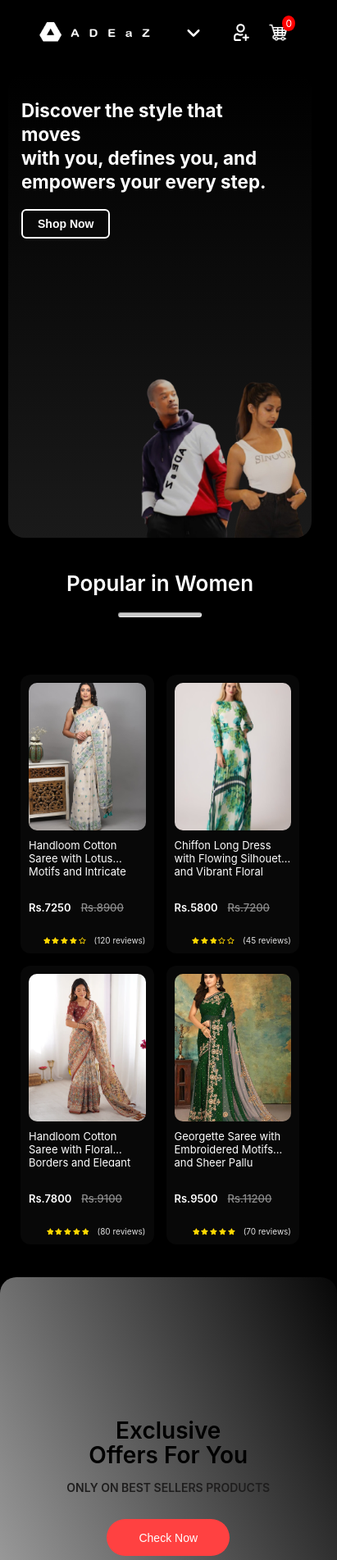
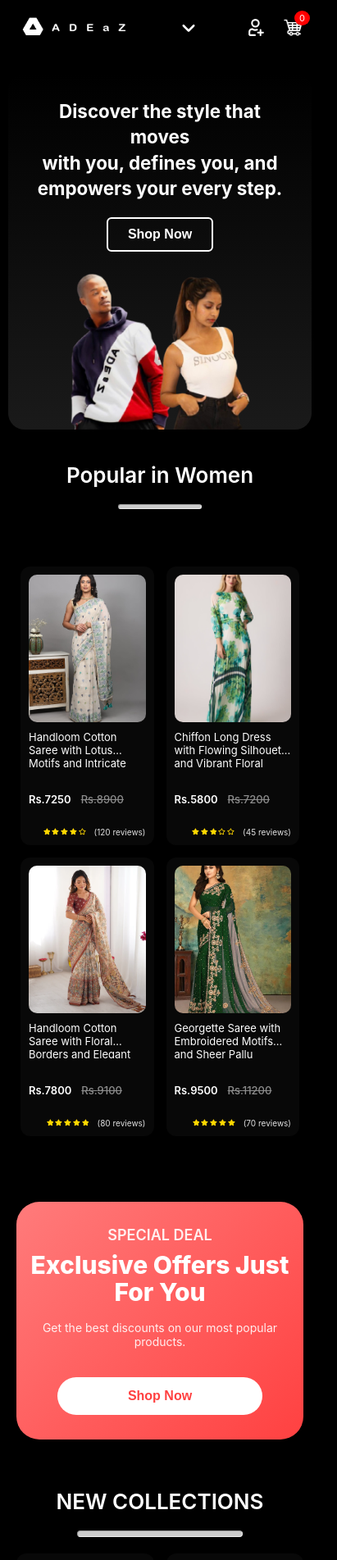
Before and after one commit to NimeshDeepamal/Adeaz-Website, a React (Create React App) app: page / in a window 390 px wide. Shown: the top 1903 px of the page at 82% size, 411 px wide, since content can reach past the window. Built offline with nearby package versions, Linux system fonts and the light colour scheme.

Commit message:
style: make responsive

```diff
--- a/src/Components/Hero/Hero.css
+++ b/src/Components/Hero/Hero.css
@@ -1,25 +1,22 @@
 .hero {
   display: flex;
   justify-content: space-between;
-  align-items: stretch;
+  align-items: center;
   background: linear-gradient(to bottom, #000000, #1a1a1a);
   border-radius: 30px;
   margin: 20px;
-  padding: 40px 2px 40px 70px;
-  height: 70vh;
+  padding: 40px 50px;
+  min-height: 70vh;
   overflow: hidden;
   position: relative;
-  flex-wrap: wrap;
+  flex-wrap: nowrap;
 }
 
 .hero-left {
   flex: 1;
-  display: flex;
-  flex-direction: column;
-  margin-top: 10%;
   color: white;
   z-index: 2;
-  max-width: 600px;
+  max-width: 550px;
 }
 
 .hero-left h2 {
@@ -36,9 +33,8 @@
   font-size: 16px;
   font-weight: bold;
   border-radius: 6px;
-  width: fit-content;
   cursor: pointer;
-  transition: all 0.3s ease;
+  transition: 0.3s ease;
 }
 
 .hero-left button:hover {
@@ -48,59 +44,47 @@
 
 .hero-right {
   flex: 1;
-  position: relative;
   display: flex;
   justify-content: flex-end;
   align-items: flex-end;
-  gap: 10px;
 }
 
 .hero-right img {
-  margin-top: 43px;
-  height: 190%;
-  max-height: 500px;
+  width: 100%;
+  max-width: 450px;        /* ⬅️ Stops overlap */
+  height: auto;
   object-fit: contain;
-  position: relative;
   z-index: 1;
+
 }
 
 /* ---------- Responsive ---------- */
-
+@media (min-width: 1025px) {
+  .hero-right img {
+    margin-bottom: -150px;
+  }
+}
 /* Tablets */
 @media (max-width: 1024px) {
   .hero {
     flex-direction: column;
-    height: auto;
     text-align: center;
-    padding: 60px 20px;
-    position: relative;
+    padding: 50px 30px;
+    min-height: auto;
   }
 
   .hero-left {
-    align-items: center;
-    margin-top: 0;
-    z-index: 2;
-  }
-
-  .hero-left h2 {
-    font-size: 2rem;
-    margin-bottom: 25px;
+    max-width: 90%;
   }
 
   .hero-right {
-    position: absolute;
-    bottom: 0;
-    right: 0;
-    width: 100%;
-    justify-content: flex-end;
-    align-items: flex-end;
-    opacity: 0.9;
+    justify-content: center;
+    margin-top: 20px;
   }
 
   .hero-right img {
-    height: 300px;
-    max-height: 350px;
-    object-fit: contain;
+    max-width: 350px;
+    margin-bottom: -50px;
   }
 }
 
@@ -110,77 +94,30 @@
     padding: 40px 20px;
     margin: 10px;
     border-radius: 20px;
-    height: 65vh;
-    overflow: hidden;
-  }
-
-  .hero-left {
-    align-items: flex-start;
-    text-align: left;
+    min-height: auto;
   }
 
   .hero-left h2 {
     font-size: 1.8rem;
-    line-height: 1.3;
     margin-bottom: 20px;
   }
 
-  .hero-left button {
-    font-size: 15px;
-    padding: 8px 20px;
-  }
-
-  .hero-right {
-    position: absolute;
-    bottom: 0;
-    right: 10px;
-    justify-content: flex-end;
-    align-items: flex-end;
-    opacity: 0.9;
-  }
-
   .hero-right img {
-    height: 250px;
-    max-height: 280px;
+    max-width: 280px;   /* ⬅️ Smaller on mobile */
   }
 }
 
-/* Extra small devices ≤480px */
+/* Extra small ≤480px */
 @media (max-width: 480px) {
   .hero {
-    height: 60vh;
     padding: 30px 16px;
-    margin: 10px;
-    text-align: left;
-    border-radius: 20px;
-    overflow: hidden;
-  }
-
-  .hero-left {
-    align-items: flex-start;
-    max-width: 90%;
   }
 
   .hero-left h2 {
     font-size: 1.4rem;
-    line-height: 1.3;
-    margin-bottom: 18px;
-  }
-
-  .hero-left button {
-    font-size: 14px;
-    padding: 8px 18px;
-  }
-
-  .hero-right {
-    position: absolute;
-    bottom: 0;
-    right: 5px;
-    opacity: 0.8;
   }
 
   .hero-right img {
-    height: 200px;
-    max-height: 230px;
+    max-width: 220px;   /* ⬅️ Prevent overlap completely */
   }
 }
--- a/src/Components/Navbar/Navbar.css
+++ b/src/Components/Navbar/Navbar.css
@@ -2,27 +2,29 @@
   position: fixed;
   top: 0;
   left: 0;
-  width: 95%;
+  width: 100vw;
+  max-width: 100%;
   display: flex;
   align-items: center;
   justify-content: space-between;
-  padding: 20px 40px;
+  padding: 15px 30px;
   color: white;
   background-color: #000;
   z-index: 1000;
+  box-sizing: border-box;
   transition: top 0.3s ease-in-out;
 }
 
-/* Hide/show on scroll */
+/* Hide / show on scroll */
 .navbar-hidden {
-  top: -100px; /* hide */
+  top: -100px;
 }
 .navbar-visible {
-  top: 0; /* show */
+  top: 0;
 }
 
 .nav-logo img {
-  width: 150px;
+  width: 140px;
 }
 
 .nav-menu {
@@ -44,7 +46,6 @@
   height: 2px;
   background-color: white;
   border: none;
-  margin-top: 4px;
 }
 
 .nav-login-cart {
@@ -62,46 +63,49 @@
   position: absolute;
   background-color: red;
   color: white;
-  font-size: 12px;
-  padding: 2px 4px;
+  font-size: 11px;
+  padding: 2px 6px;
   border-radius: 50%;
   top: -8px;
   right: -8px;
 }
 
+/* Mobile dropdown */
 .nav-dropdown {
   display: none;
   width: 30px;
   cursor: pointer;
 }
 
-/* Responsive */
+/* ------- Responsive ------- */
 @media (max-width: 900px) {
-  .navbar{
-    width: 80%;
+  .navbar {
+    padding: 15px 20px;
+    width: 100vw;
   }
+
+  .nav-dropdown {
+    display: block;
+  }
+
   .nav-menu {
     display: none;
     flex-direction: column;
     position: absolute;
-    top: 80px;
-    width: 100%;
+    top: 70px;
+    left: 0;
+    width: 100vw;
+    padding: 20px 0;
     background-color: #000;
-    left: 0;
-    padding: 20px 0;
     z-index: 99;
   }
 
   .nav-menu.nav-menu-visible {
     display: flex;
   }
-
-  .nav-dropdown {
-    display: block;
-  }
 }
 
-/* Add padding-top to main content to prevent overlap */
-body > *:not(.navbar) {
-  padding-top: 80px; /* adjust according to navbar height */
+body {
+  padding-top: 80px;
+  overflow-x: hidden;
 }
--- a/src/Components/Offers/Offer.css
+++ b/src/Components/Offers/Offer.css
@@ -1,171 +1,130 @@
-.offers {
-  display: flex;
-  width: 70%;
-  height: 70vh;
-  margin: auto;
-  margin-bottom: 100px;
-  padding: 0 140px;
-  background: linear-gradient(to bottom left, #070707, #d8d8d8);
-  gap: 30px;
-  border-radius: 20px;
-  align-items: center;
+/* ===========================
+   OFFER SECTION - MODERN UI
+=========================== */
+
+html, body {
+  overflow-x: hidden;
 }
 
-/* Left side */
-.offers-left {
-  flex: 1;
+.offer-section {
+  width: 100%;
+  padding: 40px 20px;
   display: flex;
-  flex-direction: column;
   justify-content: center;
+  overflow: hidden;
+  box-sizing: border-box;
 }
 
-.offers-left h1 {
-  color: #000;
-  font-size: 80px;
+.offer-box {
+  width: 100%;
+  max-width: 1100px;
+  padding: 60px 30px;
+  border-radius: 28px;
+  background: linear-gradient(135deg, #ff7b7b, #ff4141);
+  box-shadow: 0px 20px 40px rgba(0,0,0,0.08);
+  text-align: left;
+  color: #fff;
+  box-sizing: border-box;
+}
+
+/* ---------------- Text ---------------- */
+.offer-sub {
+  font-size: 18px;
+  text-transform: uppercase;
   font-weight: 600;
+  opacity: 0.9;
   margin: 0;
+}
+
+.offer-title {
+  font-size: 54px;
+  font-weight: 800;
+  margin-top: 10px;
   line-height: 1.1;
 }
 
-.offers-left p {
-  color: #1e1d1d;
-  font-size: 22px;
-  font-weight: 600;
-  margin-top: 15px;
+.offer-desc {
+  margin-top: 18px;
+  font-size: 20px;
+  max-width: 550px;
+  opacity: 0.9;
 }
 
-.offers-left button {
-  width: 282px;
-  height: 70px;
-  border-radius: 35px;
-  background: #ff4141;
+.offer-btn {
+  margin-top: 35px;
+  padding: 18px 45px;
   border: none;
-  color: white;
-  font-size: 22px;
-  font-weight: 500;
-  margin-top: 30px;
+  border-radius: 40px;
+  background: #fff;
+  color: #ff4141;
+  font-size: 18px;
+  font-weight: 700;
   cursor: pointer;
-  transition: background-color 0.6s;
+  transition: 0.3s ease;
 }
 
-.offers-left button:hover {
-  background-color: #ff0303;
+.offer-btn:hover {
+  background: #ffe5e5;
+  transform: translateY(-3px);
 }
 
-/* Right side */
-.offers-right {
-  flex: 1;
-  display: flex;
-  align-items: center;
-  justify-content: flex-end;
-}
+/* ===========================
+   RESPONSIVE DESIGN
+=========================== */
 
-.offers-right img {
-  width: 100%;
-  max-width: 500px;
-  border-radius: 20px;
-  height: auto;
-  margin-bottom: 50px;
-}
-
-/* ✅ Tablet and Large Screen — keep same layout but smaller sizes */
-@media (max-width: 1024px) {
-  .offers {
-    width: 85%;
-    height: 50vh;
-    padding: 0 60px;
+/* --- Tablet (≤ 992px) --- */
+@media (max-width: 992px) {
+  .offer-box {
+    padding: 50px 25px;
   }
 
-  .offers-left h1 {
-    font-size: 60px;
+  .offer-title {
+    font-size: 42px;
   }
 
-  .offers-left p {
+  .offer-desc {
     font-size: 18px;
-  }
-
-  .offers-left button {
-    width: 220px;
-    height: 55px;
-    font-size: 18px;
-  }
-
-  .offers-right img {
-    max-width: 420px;
-    margin-bottom: 40px;
   }
 }
 
-/* ✅ Mobile Screens — stack content & image moves to bottom */
+/* --- Mobile (≤ 768px) --- */
 @media (max-width: 768px) {
-  .offers {
-    flex-direction: column;
-    align-items: center;
-    justify-content: center;
-    width: 90%;
-    height: 98vh;
-    padding: 40px 30px;
-    gap: 20px;
+  .offer-box {
+    padding: 40px 15px;
     text-align: center;
   }
 
-  .offers-left {
-    order: 1;
-    align-items: center;
-    margin-top: 60px;
-  }
-
-  .offers-right {
-    order: 2; /* image at bottom */
-    width: 100%;
-    display: flex;
-    justify-content: center;
-  }
-
-  .offers-left h1 {
+  .offer-title {
     font-size: 38px;
   }
 
-  .offers-left p {
+  .offer-desc {
+    max-width: 100%;
     font-size: 16px;
   }
 
-  .offers-left button {
-    width: 180px;
-    height: 50px;
-    font-size: 16px;
-  }
-
-  .offers-right img {
-    max-width: 350px;
-    margin-top: 40px; /* ✅ add space from top */
-    margin-bottom: 0;
+  .offer-btn {
+    width: 80%;
+    max-width: 250px;
   }
 }
 
-/* ✅ Small Mobile Devices */
+/* --- Small Mobile (≤ 480px) --- */
 @media (max-width: 480px) {
-  .offers {
-    width: 95%;
-    padding: 30px 20px;
+  .offer-box {
+    padding: 30px 12px;
   }
 
-  .offers-left h1 {
-    font-size: 28px;
+  .offer-title {
+    font-size: 30px;
   }
 
-  .offers-left p {
+  .offer-desc {
     font-size: 14px;
   }
 
-  .offers-left button {
-    width: 150px;
-    height: 45px;
-    font-size: 14px;
-  }
-
-  .offers-right img {
-    max-width: 280px;
-    margin-top: 45px; /* ✅ ensures image doesn’t overlap */
+  .offer-btn {
+    padding: 14px 30px;
+    font-size: 16px;
   }
 }
--- a/src/Components/Offers/Offer.jsx
+++ b/src/Components/Offers/Offer.jsx
@@ -1,21 +1,20 @@
-import React from 'react'
-import '../Offers/Offer.css'
-import exclusive_img from '../Assets/hero_img2.png'
+import React from "react";
+import "./Offer.css";
 
 const Offer = () => {
   return (
-    <div className='offers'>
-      <div className="offers-left">
-        <h1>Exclusive</h1>
-        <h1>Offers For You</h1>
-        <p>ONLY ON BEST SELLERS PRODUCTS</p>
-        <button>Check Now</button>
+    <section className="offer-section">
+      <div className="offer-box">
+        <h3 className="offer-sub">Special Deal</h3>
+        <h1 className="offer-title">Exclusive Offers Just For You</h1>
+        <p className="offer-desc">
+          Get the best discounts on our most popular products.
+        </p>
+
+        <button className="offer-btn">Shop Now</button>
       </div>
-      <div className="offers-right">
-        <img src={exclusive_img} alt="img" />
-      </div>
-    </div>
-  )
-}
+    </section>
+  );
+};
 
-export default Offer
+export default Offer;
--- a/src/Pages/CSS/About.css
+++ b/src/Pages/CSS/About.css
@@ -1,5 +1,5 @@
 .about-page {
-  background-color: #111; /* Dark theme background */
+  background-color: #000000; /* Dark theme background */
   color: #fff; /* White text */
   font-family: 'Arial', sans-serif;
   line-height: 1.8;
@@ -15,7 +15,7 @@
 
 .about-header h1 {
   font-size: 3rem;
-  color: #a3fdff;
+  color: #ffffff;
   margin-bottom: 15px;
 }
 
@@ -27,7 +27,7 @@
 .about-section {
   margin-bottom: 50px;
   padding: 20px;
-  background: #2e2e2e;
+  background: #262626;
   border-radius: 12px;
   box-shadow: 0 8px 20px rgba(0, 0, 0, 0.5);
   transition: transform 0.3s ease;
@@ -39,7 +39,7 @@
 
 .about-section h2 {
   font-size: 2rem;
-  color: #a3fdff;
+  color: #fd8d8d;
   margin-bottom: 15px;
 }
 
--- a/src/Pages/CSS/Contact.css
+++ b/src/Pages/CSS/Contact.css
@@ -44,8 +44,8 @@
 
 .info-icon {
   font-size: 28px;
-  color: #ff5a5a;
-  background: rgba(255, 90, 90, 0.15);
+  color: #ff7979;
+  background: rgb(248, 248, 248);
   padding: 12px;
   border-radius: 50%;
 }
```
